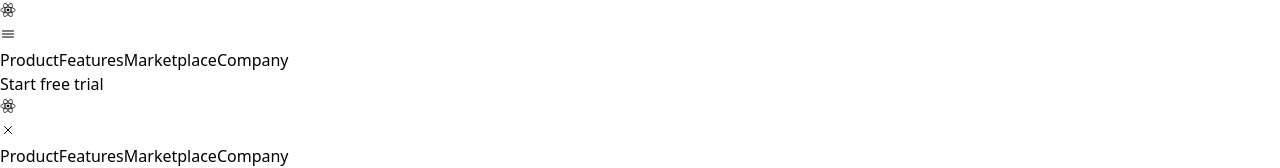
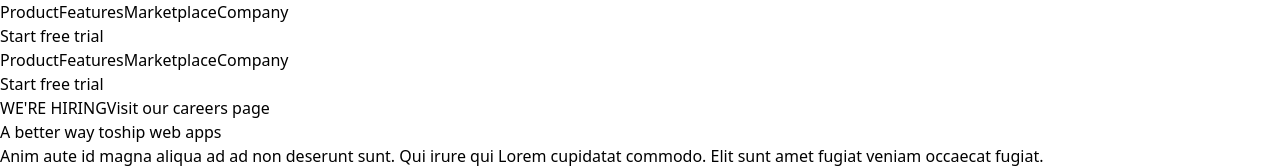
Before and after one commit to xBryanxc/FirstReactSite, a React (Vite) app: page / in a window 1280 px wide. Shown: the top 168 px of the page. Built offline with nearby package versions, Linux system fonts and the light colour scheme.

Commit message:
ajusted menu icon

```diff
--- a/src/components/Nav.jsx
+++ b/src/components/Nav.jsx
@@ -8,7 +8,7 @@
     { name: "Company", link: "/" },
   ];
 
-  const [open, setOpen] = useState(false);
+  const [open, setOpen] = useState(true);
 
   return (
     <header className="relative">
@@ -26,7 +26,7 @@
               </div>
               <div
                 onClick={() => setOpen(!open)}
-                className="text-3xl absolute right-8 top-6 cursor-pointer md:hidden text-gray-400"
+                className="text-3xl absolute right-8 top-1 cursor-pointer md:hidden text-gray-400"
               >
                 <ion-icon name="menu-outline"></ion-icon>
               </div>
```
